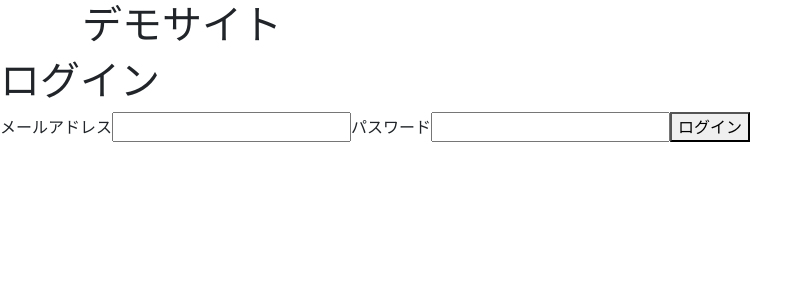
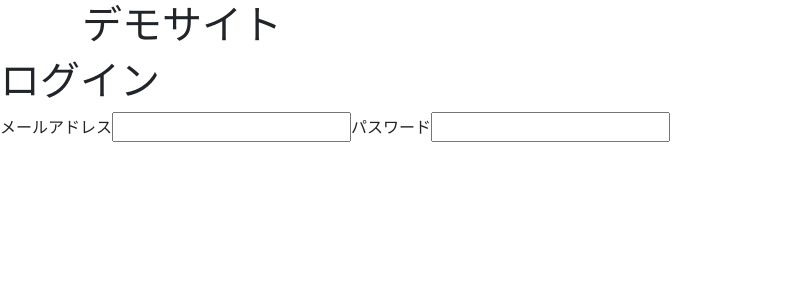
Before and after one commit to takumifujiwaradairy/DemoSiteNuxt2, a Nuxt app in the folder demoapp3/: page /users/login in a window 1280 px wide. Shown: the top 300 px of the page, without its empty margins (0-811 px from the left). Built offline with nearby package versions, Linux system fonts and the light colour scheme.

Commit message:
Revert "ログイン用のメソッドの作成"
This reverts commit 2fa78d0a055b8be9c5beb084d73951c1cd8963ee.

```diff
--- a/demoapp3/pages/users/login/index.vue
+++ b/demoapp3/pages/users/login/index.vue
@@ -7,7 +7,6 @@
         <input type="email" v-model="email">
         <label>パスワード</label>
         <input type="passwprd" v-model="password">
-        <button @click="loginWithAuthModule">ログイン</button>
       </form>
     </div>
   </div>
@@ -15,27 +14,12 @@
 
 <script>
 export default {
-  data () {
-    return {
-      password: '',
-      email: ''
-    }
+  auth: false,
+  data: {
+    email: '',
+    passwprd: ''
   },
   methods: {
-    async loginWithAuthModule () {
-      await this.$auth.loginWith('local', {
-        data: {
-          email: this.email,
-          password: this.password
-        }
-      })
-        .then((response) => {
-          return response
-        },
-        (error) => {
-          return error
-        })
-    }
   }
 }
 </script>
```
